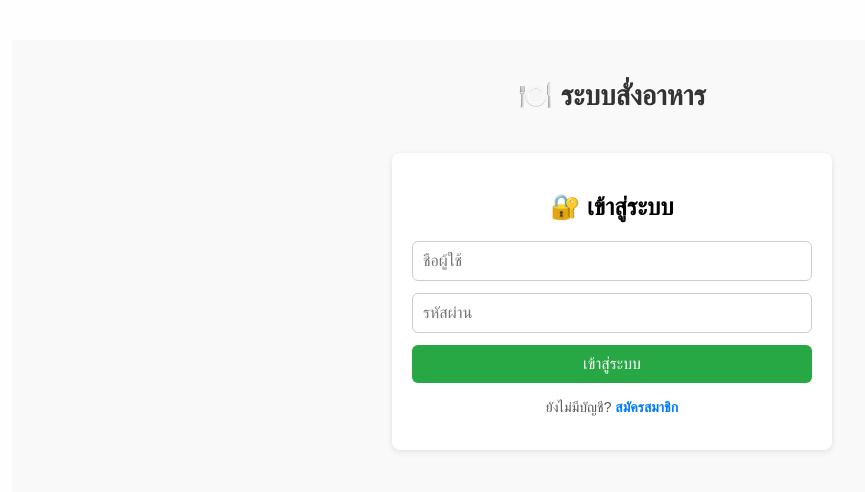
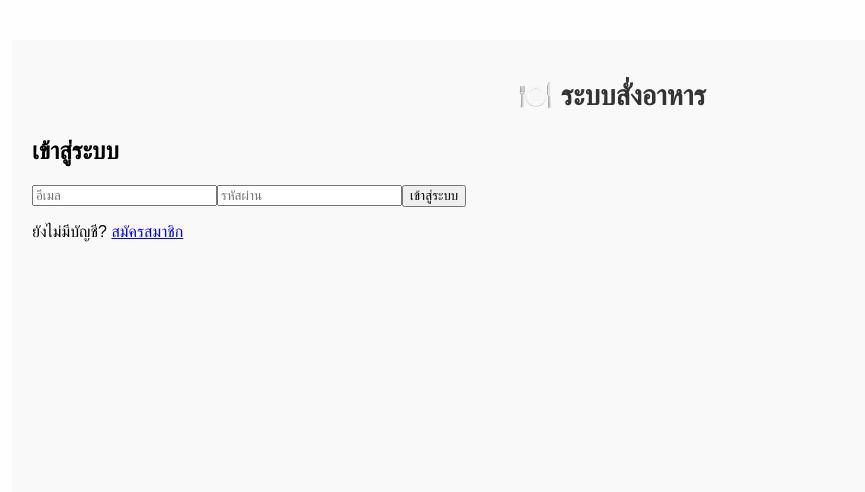
Before and after one commit to Setsukun1997/Food-order-sim, a React (Vite) app in the folder frontend/: page / in a window 1280 px wide. Shown: the top 492 px of the page, without its empty margins (28-893 px from the left). Built offline with nearby package versions, Linux system fonts and the light colour scheme.

Commit message:
Update Login.jsx

```diff
--- a/frontend/src/pages/Login.jsx
+++ b/frontend/src/pages/Login.jsx
@@ -1,99 +1,58 @@
 import React, { useState } from 'react';
-import { Link } from 'react-router-dom';
+import { useNavigate, Link } from 'react-router-dom';
 
-export default function Login({ onLogin }) {
-  const [username, setUsername] = useState('');
+function Login({ setIsLoggedIn, setUserData }) {
+  const [email, setEmail] = useState('');
   const [password, setPassword] = useState('');
+  const navigate = useNavigate();
 
-  const handleSubmit = async (e) => {
-    e.preventDefault();
+  const handleLogin = async () => {
     try {
-      const res = await fetch('https://food-order-backend-b401.onrender.com/api/auth/login', {
+      const response = await fetch('https://food-order-backend-bf01.onrender.com/api/login', {
         method: 'POST',
         headers: { 'Content-Type': 'application/json' },
-        body: JSON.stringify({ username, password })
+        body: JSON.stringify({ email, password })
       });
 
-      const data = await res.json();
-      if (!res.ok) throw new Error(data.error || 'Login failed');
+      const data = await response.json();
 
-      localStorage.setItem('token', data.token);
-      localStorage.setItem('role', data.role);
-      alert('✅ เข้าสู่ระบบสำเร็จ');
-      onLogin(data.role);
-    } catch (err) {
-      alert('❌ เข้าสู่ระบบไม่สำเร็จ');
-      console.error(err);
+      if (data.success) {
+        setIsLoggedIn(true);
+        setUserData(data.user);
+        localStorage.setItem('user', JSON.stringify(data.user));
+
+        navigate('/');
+      } else {
+        alert('เข้าสู่ระบบไม่สำเร็จ');
+      }
+    } catch (error) {
+      console.error('Login error:', error);
+      alert('เกิดข้อผิดพลาดในการเข้าสู่ระบบ');
     }
   };
 
   return (
-    <div style={styles.container}>
-      <h2>🔐 เข้าสู่ระบบ</h2>
-      <form onSubmit={handleSubmit} style={styles.form}>
+    <div className="login-container">
+      <h2>เข้าสู่ระบบ</h2>
       <input
-          type="text"
-          placeholder="ชื่อผู้ใช้"
-          value={username}
-          onChange={(e) => setUsername(e.target.value)}
-          required
-          style={styles.input}
+        type="email"
+        placeholder="อีเมล"
+        value={email}
+        onChange={(e) => setEmail(e.target.value)}
       />
       <input
         type="password"
         placeholder="รหัสผ่าน"
         value={password}
         onChange={(e) => setPassword(e.target.value)}
-          required
-          style={styles.input}
       />
-        <button type="submit" style={styles.button}>เข้าสู่ระบบ</button>
-      </form>
-      <p style={styles.signupText}>
-        ยังไม่มีบัญชี? <Link to="/signup" style={styles.signupLink}>สมัครสมาชิก</Link>
+      <button onClick={handleLogin}>เข้าสู่ระบบ</button>
+
+      <p>
+        ยังไม่มีบัญชี? <Link to="/signup">สมัครสมาชิก</Link>
       </p>
     </div>
   );
 }
 
-const styles = {
-  container: {
-    maxWidth: '400px',
-    margin: '40px auto',
-    padding: '20px',
-    backgroundColor: '#fff',
-    borderRadius: '8px',
-    boxShadow: '0 2px 6px rgba(0,0,0,0.1)',
-    textAlign: 'center'
-  },
-  form: {
-    display: 'flex',
-    flexDirection: 'column',
-    gap: '12px'
-  },
-  input: {
-    padding: '10px',
-    fontSize: '16px',
-    borderRadius: '6px',
-    border: '1px solid #ccc'
-  },
-  button: {
-    padding: '10px',
-    fontSize: '16px',
-    backgroundColor: '#28a745',
-    color: '#fff',
-    border: 'none',
-    borderRadius: '6px',
-    cursor: 'pointer'
-  },
-  signupText: {
-    marginTop: '16px',
-    fontSize: '14px',
-    color: '#555'
-  },
-  signupLink: {
-    color: '#007bff',
-    textDecoration: 'none',
-    fontWeight: 'bold'
-  }
-};
+export default Login;
```
Lines whose indentation alone changed are shown as unchanged.
